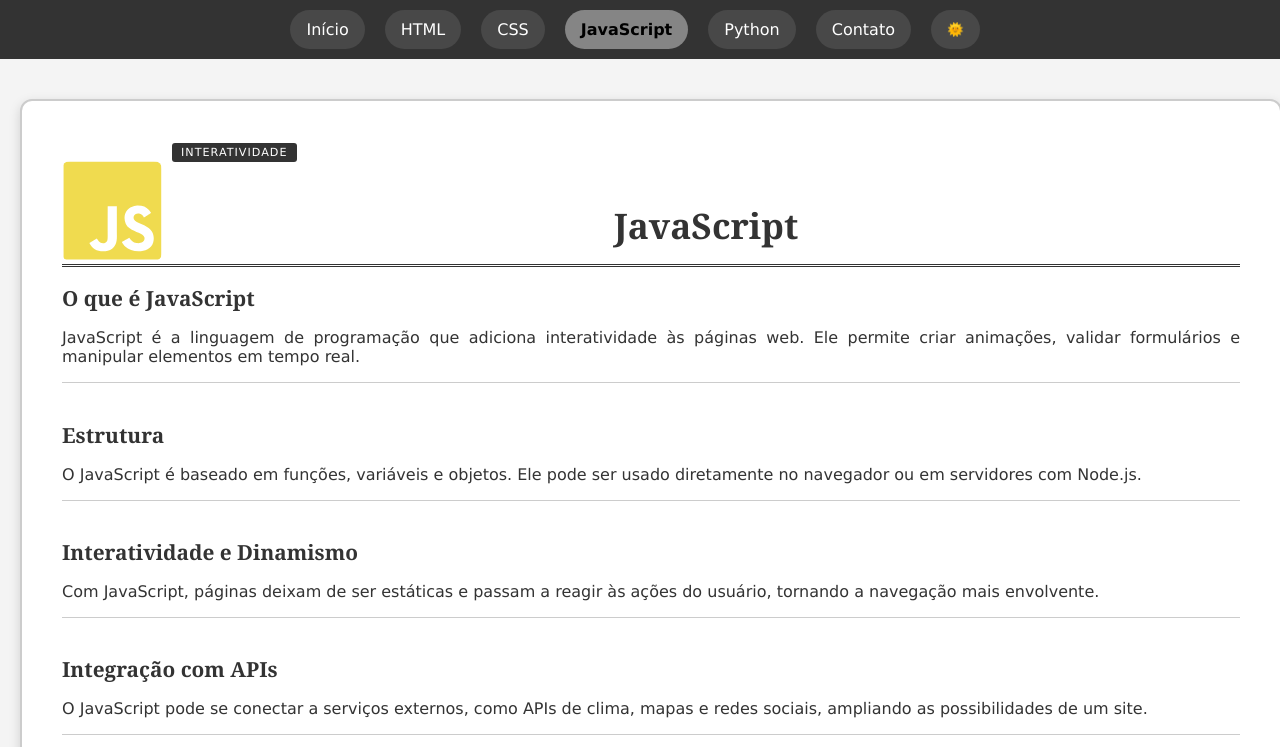
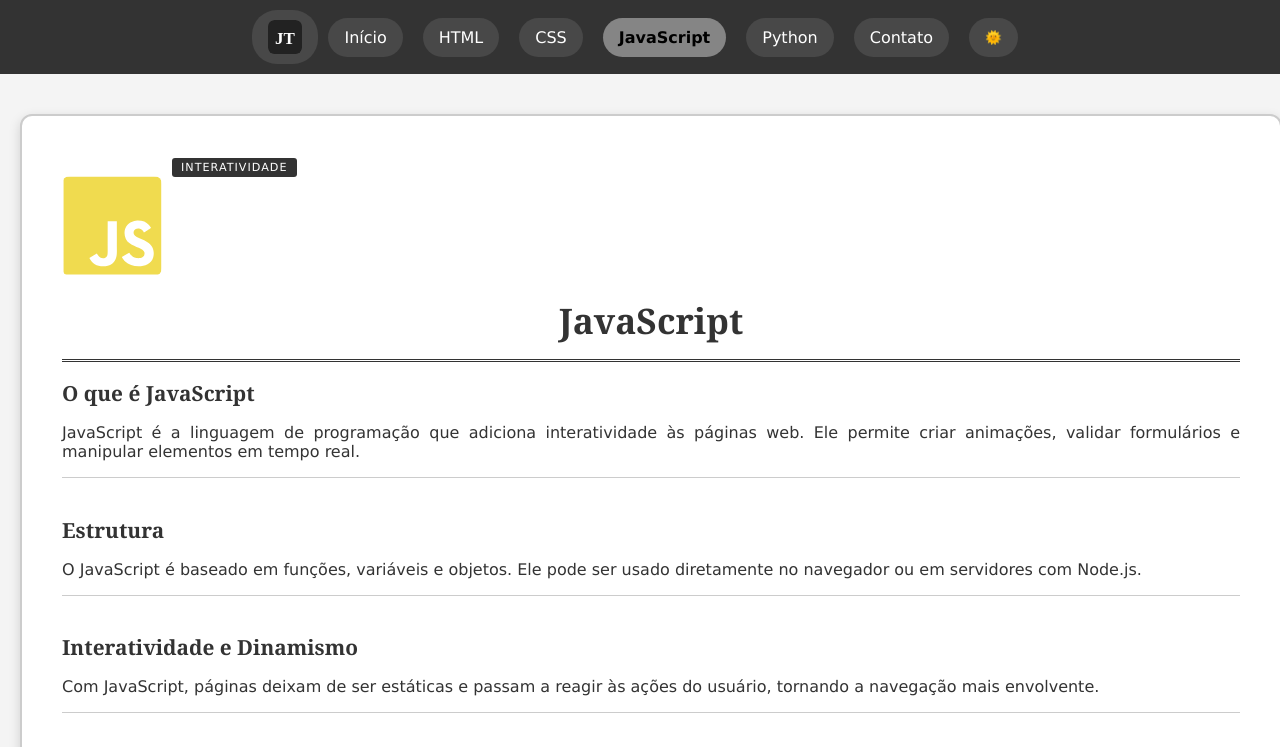
Before and after one commit to andrelucaspanta/JornalV2, a plain HTML site: page js.html in a window 1280 px wide. Shown: the top 747 px of the page. Drawn offline with Linux system fonts and the light colour scheme.

Commit message:
Add files via upload

```diff
--- a/js.html
+++ b/js.html
@@ -10,6 +10,7 @@
 <body>
   <header>
     <nav class="navbar">
+      <a href="index.html" class="nav-logo-link"><img src="favicon.svg" alt="Jornal da Tecnologia" class="nav-logo"></a>
       <button id="menuToggle">☰</button>
       <div id="menuLinks">
         <a href="index.html">Início</a>
--- a/script.js
+++ b/script.js
@@ -46,7 +46,7 @@ if (formContato) {
   });
 }
 
-// Menu hambúrguer
+// Menu hambúrguer mobile
 const menuToggle = document.getElementById("menuToggle");
 const menuLinks = document.getElementById("menuLinks");
 
--- a/style.css
+++ b/style.css
@@ -13,6 +13,25 @@ body {
   background-color: #333;
   padding: 10px;
   flex-wrap: wrap; /* evita quebra estranha em telas menores */
+}
+
+.nav-logo-link {
+  display: flex;
+  align-items: center;
+  margin-right: 15px;
+}
+
+.nav-logo {
+  width: 34px;
+  height: 34px;
+  margin: 0;
+  border-radius: 6px;
+  display: block;
+}
+
+.nav-logo:hover {
+  transform: none;
+  box-shadow: none;
 }
 
 
@@ -33,11 +52,6 @@ article {
   padding: 15px;
   text-align: justify;
   transition: transform 0.3s, box-shadow 0.3s;
-}
-
-article:hover {
-  transform: scale(1.03);
-  box-shadow: 0 4px 10px rgba(0, 0, 0, 0.3);
 }
 
 article img {
@@ -358,6 +372,7 @@ img:hover {
 
 /* Tipografia e divisórias de jornal nas páginas internas */
 .artigo article h1 {
+  clear: both;
   font-family: Georgia, 'Times New Roman', serif;
   font-size: 2.2em;
   text-align: center;
```
Also changed, not shown: contato.html (+1 -0 lines), css.html (+1 -0 lines), html.html (+1 -0 lines), index.html (+1 -0 lines), python.html (+1 -0 lines).
